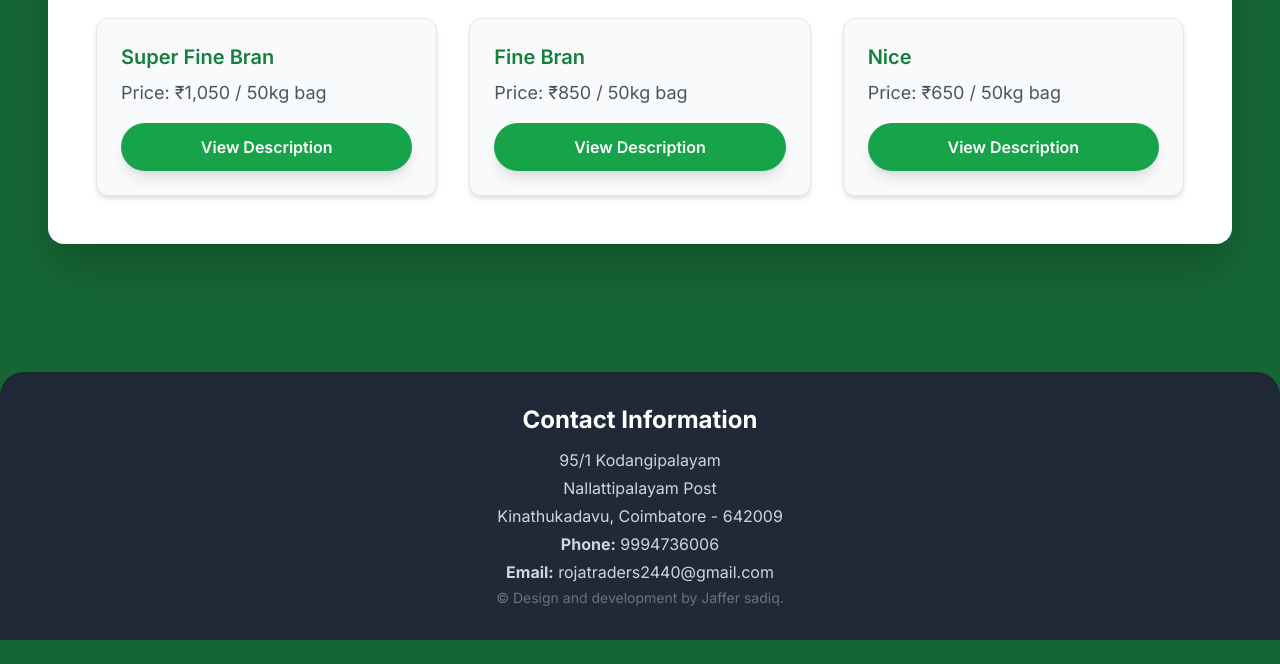
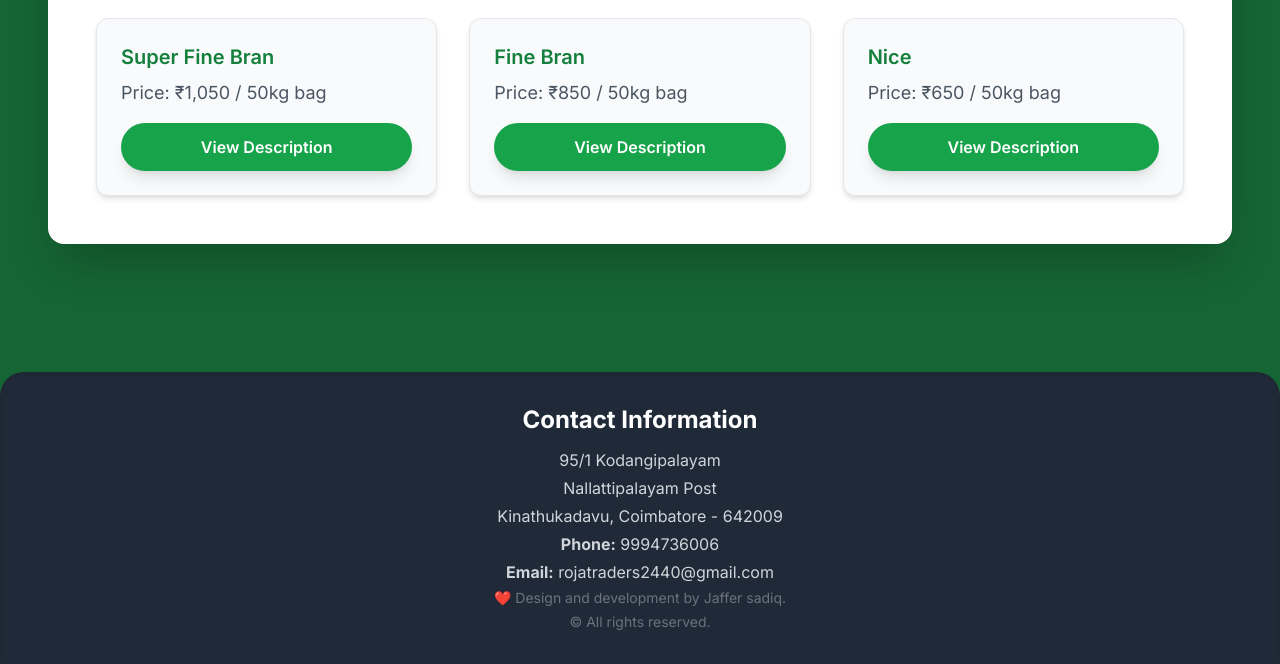
Before and after one commit to jafferba2002-cyber/rojatradersweb, a plain HTML site: page index.html in a window 1280 px wide. Shown: the part 586-1250 px from the top of the page. Before the commit the page ends 1226 px from the top, so only its background shows below. Drawn offline with nearby package versions, Linux system fonts and the light colour scheme.

Commit message:
update footer to include a heart icon and add copyright notice

```diff
--- a/index.html
+++ b/index.html
@@ -109,7 +109,8 @@
                 <p>Kinathukadavu, Coimbatore - 642009</p>
                 <p><strong>Phone:</strong> 9994736006</p>
                 <p><strong>Email:</strong> rojatraders2440@gmail.com</p>
-            <p class="mt-6 text-xs md:text-sm text-gray-500">© Design and development by Jaffer sadiq.</p>
+            <p class="mt-6 text-xs md:text-sm text-gray-500"> <span style="color:white">&#10084;&#65039;</span> Design and development by Jaffer sadiq.</p>
+            <p class="text-xs md:text-sm text-gray-500">© All rights reserved.</p>
         </div>
     </footer>
 
```
